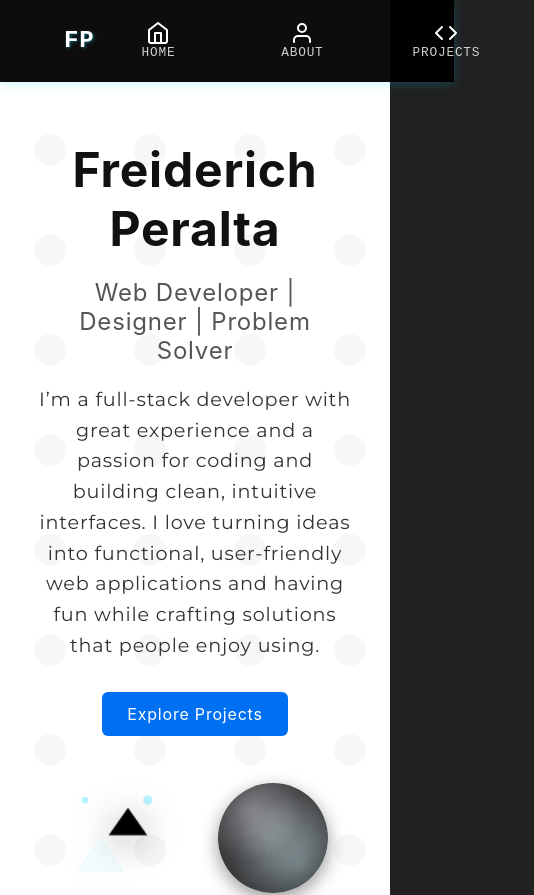
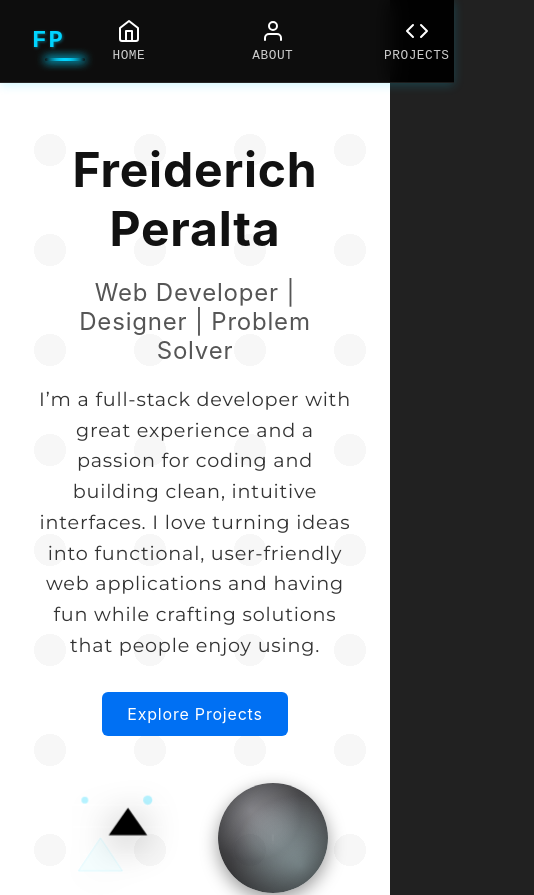
Before and after one commit to Freiderich/Portfolio, a React (Vite) app: page / in a window 390 px wide. Shown: the top 895 px of the page, 534 px wide, since content can reach past the window. Built offline with nearby package versions, Linux system fonts and the light colour scheme.

Commit message:
Fix Navbar

```diff
--- a/src/components/Navbar.jsx
+++ b/src/components/Navbar.jsx
@@ -2,11 +2,20 @@ import { useEffect } from "react";
 
 function Navbar({ username, onLogout }) {
   useEffect(() => {
+    // Load Feather Icons script
     const script = document.createElement("script");
     script.src = "https://unpkg.com/feather-icons";
-    script.onload = () => window.feather.replace();
+    script.onload = () => {
+      // Add a small delay to ensure DOM is ready
+      setTimeout(() => {
+        if (window.feather) {
+          window.feather.replace();
+        }
+      }, 100);
+    };
     document.body.appendChild(script);
 
+    // Speedline effect
     const menuItems = document.querySelectorAll(".navbar__item");
     const menu = document.querySelector(".navbar__menu");
     if (!menu) return;
@@ -29,6 +38,10 @@ function Navbar({ username, onLogout }) {
       menuItems.forEach((item) =>
         item.removeEventListener("mouseenter", () => handleMouseEnter(item))
       );
+      // Clean up script
+      if (script.parentNode) {
+        script.parentNode.removeChild(script);
+      }
     };
   }, []);
 
@@ -42,32 +55,38 @@ function Navbar({ username, onLogout }) {
         <ul className="navbar__menu">
           <li className="navbar__item">
             <a href="#home" className="navbar__link">
-              <i data-feather="home"></i><span>Home</span>
+              <i data-feather="home"></i>
+              <span>Home</span>
             </a>
           </li>
           <li className="navbar__item">
             <a href="#about" className="navbar__link">
-              <i data-feather="user"></i><span>About</span>
+              <i data-feather="user"></i>
+              <span>About</span>
             </a>
           </li>
           <li className="navbar__item">
             <a href="#projects" className="navbar__link">
-              <i data-feather="code"></i><span>Projects</span>
+              <i data-feather="code"></i>
+              <span>Projects</span>
             </a>
           </li>
           <li className="navbar__item">
             <a href="#skills" className="navbar__link">
-              <i data-feather="layers"></i><span>Skills</span>
+              <i data-feather="layers"></i>
+              <span>Skills</span>
             </a>
           </li>
           <li className="navbar__item">
             <a href="#experience" className="navbar__link">
-              <i data-feather="briefcase"></i><span>Experience</span>
+              <i data-feather="briefcase"></i>
+              <span>Experience</span>
             </a>
           </li>
           <li className="navbar__item">
             <a href="#contact" className="navbar__link">
-              <i data-feather="mail"></i><span>Contact</span>
+              <i data-feather="mail"></i>
+              <span>Contact</span>
             </a>
           </li>
         </ul>
--- a/src/styles/About.css
+++ b/src/styles/About.css
@@ -3,14 +3,51 @@
 ================================= */
 @import url('https://fonts.googleapis.com/css2?family=Poppins:wght@400;500;600;700&display=swap');
 
+
 .about-section {
+  position: relative; /* Important! Pseudo-elements need this */
   padding: 6rem 2rem;
   font-family: 'Poppins', sans-serif;
   color: #333;
   min-height: 75vh;
   text-align: center;
   background: #f8f9fa;
+  overflow: hidden; /* Ensure pseudo-elements don't spill */
 }
+
+/* Line grid overlay */
+.about-section::before {
+  content: "";
+  position: absolute;
+  inset: 0;
+  background-image:
+    linear-gradient(to right, rgba(0,0,0,0.05) 1px, transparent 1px),
+    linear-gradient(to bottom, rgba(0,0,0,0.05) 1px, transparent 1px);
+  background-size: 60px 60px; /* grid spacing */
+  opacity: 0.3;
+  z-index: 0; /* behind content */
+  pointer-events: none; /* clicks pass through */
+}
+
+/* Optional: diagonal lines for techy feel */
+.about-section::after {
+  content: "";
+  position: absolute;
+  inset: 0;
+  background-image:
+    linear-gradient(45deg, rgba(0,212,255,0.03) 1px, transparent 1px),
+    linear-gradient(-45deg, rgba(0,212,255,0.03) 1px, transparent 1px);
+  background-size: 1rem 1rem;
+  z-index: 0; /* behind content */
+  pointer-events: none;
+}
+
+/* Ensure content is above background */
+.about-section > * {
+  position: relative;
+  z-index: 1;
+}
+
 
 .about-title {
   font-family: 'Great Vibes', cursive;
--- a/src/styles/Navbar.css
+++ b/src/styles/Navbar.css
@@ -1,33 +1,53 @@
 /* =========================
    Header / Navbar
 ========================= */
+:root {
+  --primary: #00d4ff;
+  --navbar-bg: rgba(0, 0, 0, 0.3);
+}
+
 .header {
   position: fixed;
   top: 0;
   left: 0;
   width: 100%;
-  background: transparent; /* truly transparent */
-  box-shadow: none;        /* remove any shadows */
+  background: var(--navbar-bg);
+  backdrop-filter: blur(10px);
+  -webkit-backdrop-filter: blur(10px);
+  border-bottom: 1px solid rgba(255, 255, 255, 0.1);
   padding: 0.8rem 2rem;
   display: flex;
   align-items: center;
   justify-content: space-between;
   z-index: 1000;
-  color: #fff !important;  /* force all text inside header to be white */
+  transition: all 0.3s ease;
 }
 
-
+/* Glassmorphism effect on scroll */
+.header.scrolled {
+  background: rgba(0, 0, 0, 0.7);
+  box-shadow: 0 4px 30px rgba(0, 0, 0, 0.1);
+}
 
 /* Logo */
 .header__logo {
-  margin-left: 2rem;      /* moves FP slightly to the right */
+  margin-left: 2rem;
+  position: relative;
 }
 
 .header__logo strong {
-  font-size: 1.5rem;
-  color: #ffffff !important; /* force white color */
+  font-size: 1.8rem;
+  font-weight: 700;
+  color: #ffffff;
+  text-shadow: 0 0 10px rgba(0, 212, 255, 0.5);
+  letter-spacing: 2px;
+  transition: all 0.3s ease;
 }
 
+.header__logo strong:hover {
+  text-shadow: 0 0 20px rgba(0, 212, 255, 0.8);
+  transform: scale(1.05);
+}
 
 /* =========================
    Navbar Menu
@@ -36,7 +56,7 @@
   display: flex;
   align-items: center;
   flex: 1;
-  justify-content: center; /* centers the menu */
+  justify-content: center;
 }
 
 .navbar__menu {
@@ -45,6 +65,11 @@
   padding: 0;
   margin: 0;
   gap: 1.5rem;
+  position: relative;
+}
+
+.navbar__item {
+  position: relative;
 }
 
 .navbar__link {
@@ -53,29 +78,34 @@
   align-items: center;
   justify-content: center;
   height: 3.5rem;
-  width: 8rem;
-  color: #fff; /* white links */
+  width: 5rem;
+  color: #fff;
   text-decoration: none;
   text-transform: uppercase;
-  transition: color 0.3s ease;
+  transition: all 0.3s ease;
+  position: relative;
+  z-index: 2;
 }
 
 .navbar__link span {
-  font-size: 0.8rem;
+  font-size: 0.75rem;
+  font-weight: 500;
+  margin-top: 0.3rem;
   opacity: 0.8;
-  transition: opacity 0.3s ease, transform 0.3s ease;
+  transition: all 0.3s ease;
+  letter-spacing: 0.5px;
 }
 
-.navbar__link i {
+.navbar__icon {
   width: 20px;
   height: 20px;
   stroke-width: 2;
+  transition: all 0.3s ease;
 }
 
-/* subtle hover accent */
+/* Hover effects */
 .navbar__link:hover {
-  color: var(--primary); /* your blue hover */
-  text-shadow: 0 0 5px var(--primary);
+  color: var(--primary);
 }
 
 .navbar__link:hover span {
@@ -83,6 +113,93 @@
   transform: translateY(-2px);
 }
 
-.navbar__link:hover i {
-  transform: translateY(-5px);
+.navbar__link:hover .navbar__icon {
+  transform: translateY(-3px) scale(1.1);
+  filter: drop-shadow(0 0 8px var(--primary));
 }
+
+/* =========================
+   Speedline Effect
+========================= */
+.speedline {
+  position: absolute;
+  bottom: 8px;
+  left: 1;
+  width: 40px;
+  height: 3px;
+  background: linear-gradient(90deg,
+    transparent 0%,
+    var(--primary) 50%,
+    transparent 100%
+  );
+  border-radius: 2px;
+  transition: left 0.4s cubic-bezier(0.68, -0.55, 0.265, 1.55);
+  box-shadow: 0 0 10px var(--primary);
+  transform: translateX(-50%);
+}
+
+/* Alternative: Glow circle effect */
+.navbar__item::before {
+  content: '';
+  position: absolute;
+  top: 50%;
+  left: 50%;
+  transform: translate(-50%, -50%) scale(0);
+  width: 60px;
+  height: 60px;
+  background: radial-gradient(circle, rgba(0, 212, 255, 0.2) 0%, transparent 70%);
+  border-radius: 50%;
+  transition: transform 0.3s ease;
+  z-index: 1;
+}
+
+.navbar__item:hover::before {
+  transform: translate(-50%, -50%) scale(1);
+}
+
+/* =========================
+   Mobile Responsive
+========================= */
+@media (max-width: 768px) {
+  .header {
+    padding: 0.5rem 1rem;
+  }
+
+  .header__logo {
+    margin-left: 0;
+  }
+
+  .navbar__menu {
+    gap: 0.5rem;
+  }
+
+  .navbar__link {
+    width: 3.5rem;
+    height: 3rem;
+  }
+
+  .navbar__link span {
+    font-size: 0.65rem;
+  }
+
+  .navbar__icon {
+    width: 16px;
+    height: 16px;
+  }
+}
+
+/* =========================
+   Active Link State
+========================= */
+.navbar__link.active {
+  color: var(--primary);
+}
+
+.navbar__link.active span {
+  opacity: 1;
+  font-weight: 600;
+}
+
+.navbar__link.active .navbar__icon {
+  filter: drop-shadow(0 0 8px var(--primary));
+}
```
